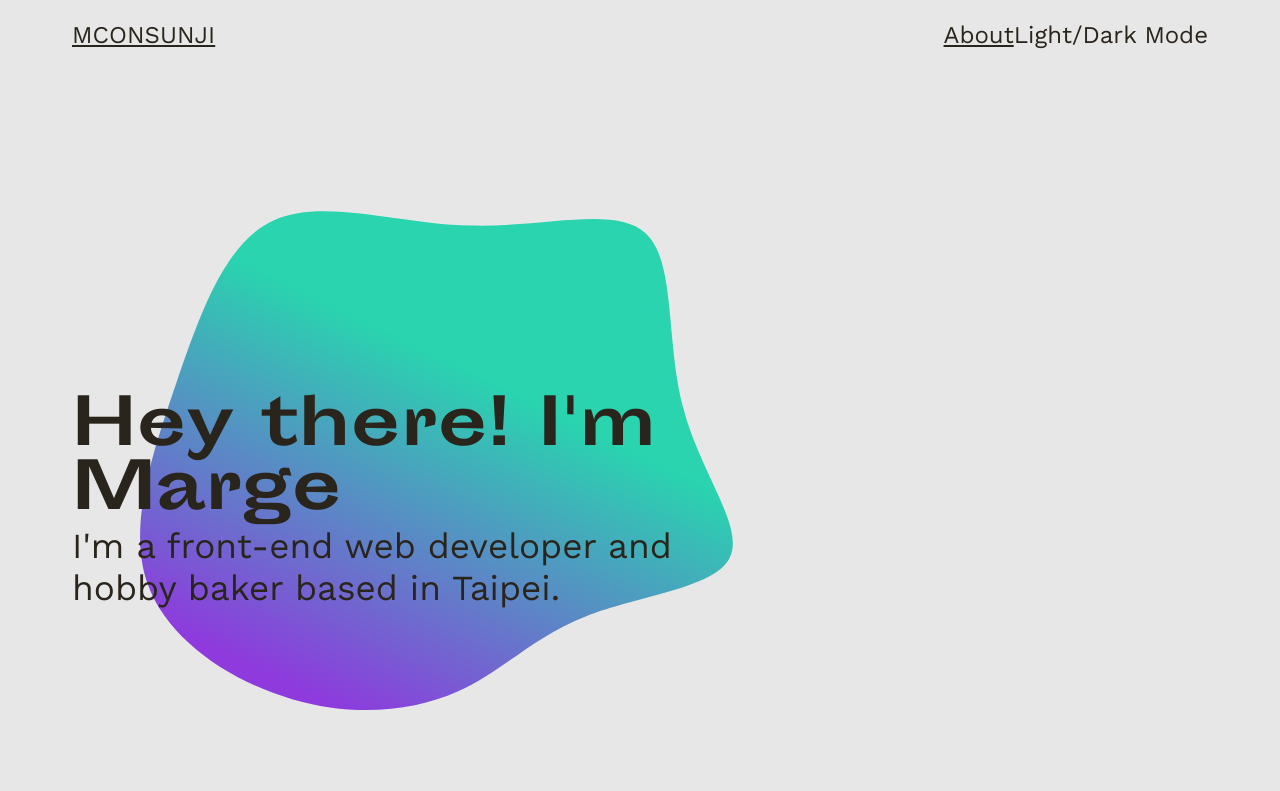
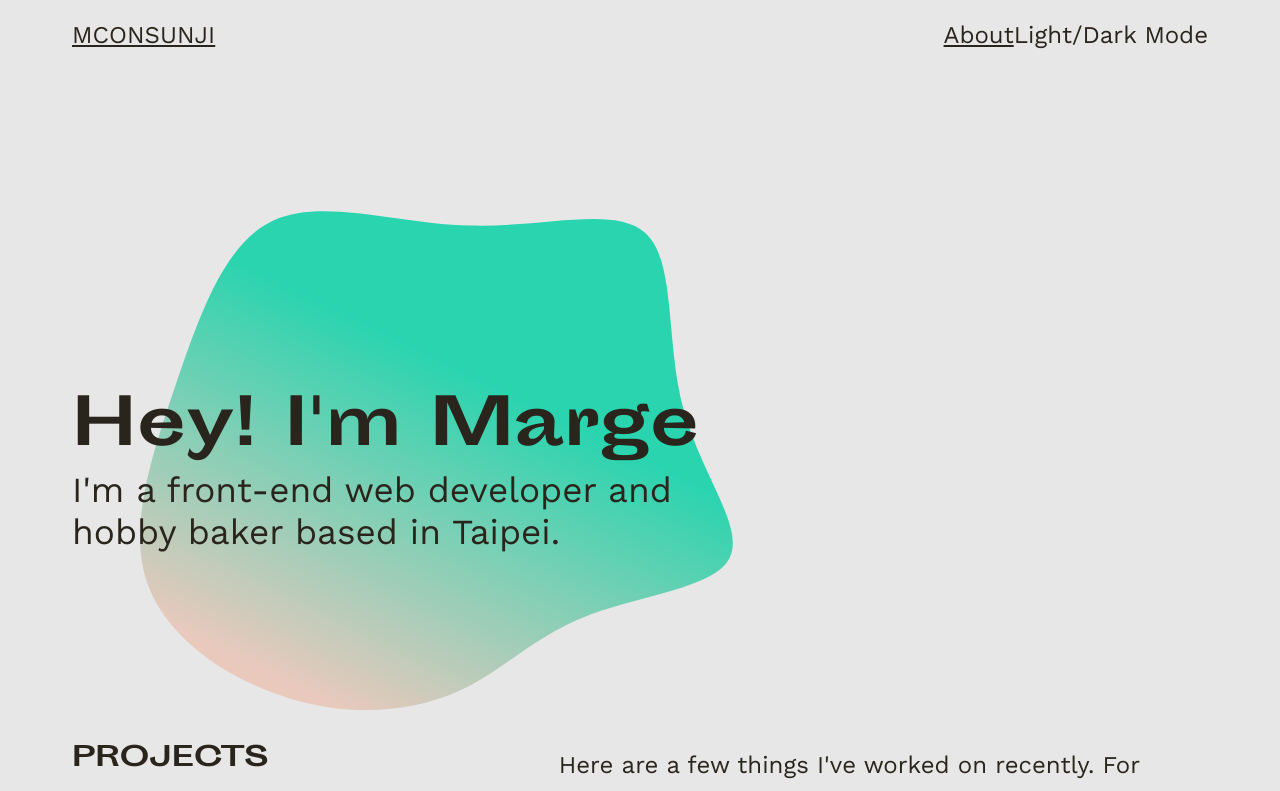
Before and after one commit to msunji/portfolio, a React (Create React App) app: page / in a window 1280 px wide. Shown: the top 791 px of the page. Built offline with nearby package versions, Linux system fonts and the light colour scheme.

Commit message:
Minor edits

```diff
--- a/src/App.css
+++ b/src/App.css
@@ -15,7 +15,7 @@
   stop-color: #29d4af;
 }
 .blobGrad2 {
-  stop-color: #8e3add;
+  stop-color: #eac9bd;
 }
 
 .item1 {
--- a/src/components/Intro.js
+++ b/src/components/Intro.js
@@ -13,6 +13,7 @@ const IntroText = styled.div`
 
 const IntroHeader = styled.h1`
   font-size: 4rem;
+  margin-bottom: 0.5rem;
 `;
 
 const IntroSubtitle = styled.p`
@@ -57,7 +58,7 @@ function Intro() {
           />
         </svg>
         <IntroText>
-          <IntroHeader>Hey there! I'm Marge </IntroHeader>
+          <IntroHeader>Hey! I'm Marge </IntroHeader>
           <IntroSubtitle>
             I'm a front-end web developer and hobby baker based in Taipei.
           </IntroSubtitle>
```
